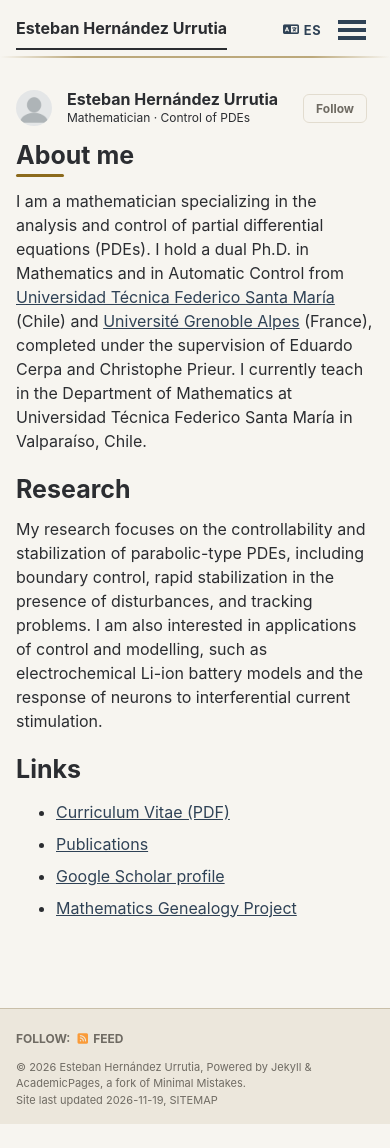
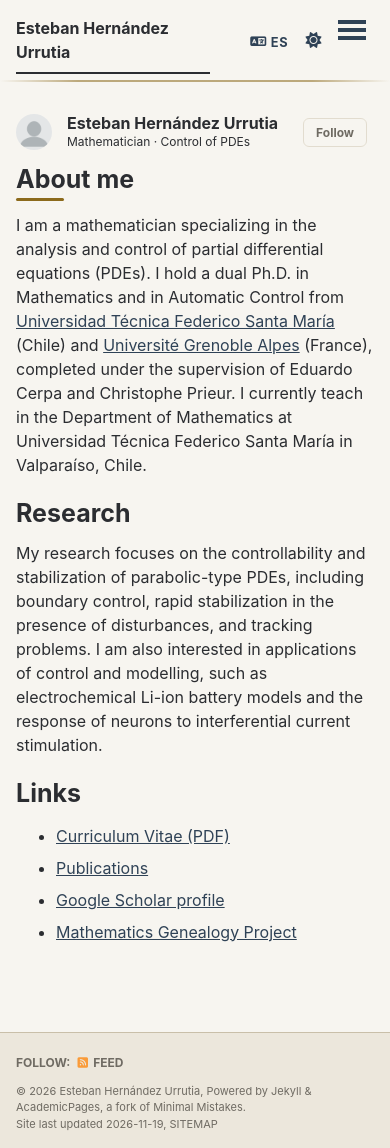
Before and after one commit to ehernandez001-urr/ehernandez001-urr.github.io, a Jekyll site: the page built from _pages/about.md, in a window 390 px wide and 1148 px high. Built offline with Jekyll 4.4.1, drawn with Linux system fonts in a browser that asks for light colours; a script bundle is joined from its source files by our own code; a style sheet for code colours, icons or effects is not loaded.

Commit message:
Fix language init on page load, early dark theme, mobile header overlap
The compress layout joins inline scripts into one line, so the // comment
disabled the language script; use a block comment instead.

Co-Authored-By: Claude Opus 5.5 <noreply@anthropic.com>

```diff
--- a/_includes/footer.html
+++ b/_includes/footer.html
@@ -4,7 +4,7 @@
 <div class="page__footer-follow">
   <ul class="social-icons">
     {% if site.data.ui-text[site.locale].follow_label %}
-      <li><strong>{{ site.data.ui-text[site.locale].follow_label }}</strong></li>
+      <li><strong>{% include t.html en="Follow:" es="Seguir:" %}</strong></li>
     {% endif %}
     {% if site.author.github %}
       <li><a href="https://github.com/{{ site.author.github }}"><i class="fab fa-github" aria-hidden="true"></i> GitHub</a></li>
--- a/_includes/head.html
+++ b/_includes/head.html
@@ -18,6 +19,13 @@
     }
     document.documentElement.setAttribute('data-lang', lang);
     document.documentElement.setAttribute('lang', lang);
+    /* Apply the saved (or system) dark theme early too, so dark mode does not flash white. */
+    var theme = null;
+    try { theme = localStorage.getItem('theme'); } catch (e) {}
+    if (theme !== 'dark' && theme !== 'light') {
+      theme = (window.matchMedia && window.matchMedia('(prefers-color-scheme: dark)').matches) ? 'dark' : 'light';
+    }
+    if (theme === 'dark') { document.documentElement.setAttribute('data-theme', 'dark'); }
   })();
 </script>
 
--- a/_sass/layout/_custom.scss
+++ b/_sass/layout/_custom.scss
@@ -63,6 +63,17 @@ a {
 .greedy-nav .visible-links .masthead__toggles > button:before {
   height: 2px;
   background: var(--accent-color);
+}
+
+/* Keep the language/theme buttons clear of the "more" (hamburger) button on small screens */
+@media (max-width: $medium) {
+  .greedy-nav .visible-links {
+    max-width: calc(100% - 3rem);
+  }
+
+  .masthead__menu-item--lg {
+    padding-right: 1em;
+  }
 }
 
 #lang-toggle {
```
Also changed, not shown: other parts of _includes/head.html (+2 -1 lines).
